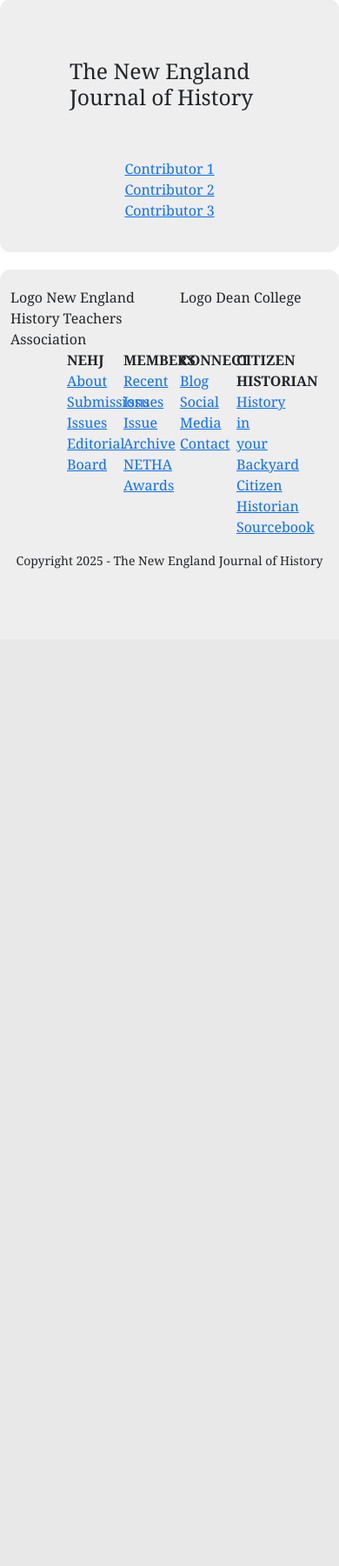
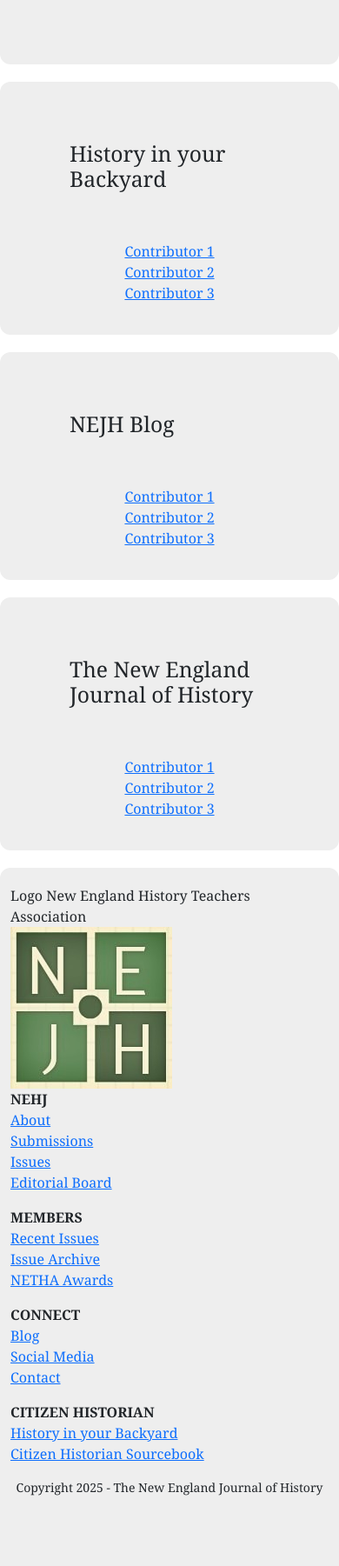
Before and after one commit to clio001/citizen-historian, a Flask app: page / in a window 390 px wide. Shown: the part 4099-5900 px from the top of the page at 87% size. Before the commit the page ends 4753 px from the top, so only its background shows below. Run offline with Flask 3, Linux system fonts and the light colour scheme.

Commit message:
fix feature img und lg responsive

```diff
--- a/static/styles/style-main.css
+++ b/static/styles/style-main.css
@@ -41,3 +41,8 @@
     box-shadow: 0 4px 8px rgba(0, 0, 0, 0.2);
     transition: 0.3s;
 }
+
+.about {
+
+    text-align: justify;
+}
--- a/templates/index.html
+++ b/templates/index.html
@@ -3,10 +3,29 @@
 
 <div class="container">
     <div class="row box">
-        <div class="col-2"></div>
-        <div class="col-4">Logo British Empire</div>
-        <div class="col-4">Intro Text</div>
-        <div class="col-2"></div>
+
+        <div class="col-lg-6">
+            <img src="static/img/mee_british empire_final.png" alt="NEJH Logo" class="img-fluid">
+        </div>
+        <div class="col-lg-6">
+
+            <div class="about">
+                <h2>About</h2>
+                <p>
+                    The Citizen Historian Sourcebook is a plattform for primary source documents and learning
+                    resources across a range of
+                    humanities fields and historical periods. In addition to a selection of source material, the CHS
+                    enables researchers,
+                    teachers, and students to deepen their understanding of historical topics. Editorial notes and
+                    further reading
+                    recommendations contextualize documents and connect researchers with current literature in the
+                    field.</p>
+                <p>
+                    The CHS is a digital history initiative by the New England Journal of History and Dean College.
+                </p>
+            </div>
+        </div>
+
     </div>
 
     <div class="row box">
--- a/templates/layout.html
+++ b/templates/layout.html
@@ -20,12 +20,14 @@
 
         <div class="container footer">
             <div class="row">
-                <div class="col-6">Logo New England History Teachers Association</div>
-                <div class="col-6">Logo Dean College</div>
+                <div class="col-lg-6">Logo New England History Teachers Association</div>
+                <div class="col-lg-6">
+                    <img src="static/img/NEHJ-logo.jpeg" alt="NEJH Logo" class="img-fluid">
+                </div>
             </div>
             <div class="row">
-                <div class="col-2"></div>
-                <div class="col-2">
+                <div class="col-lg-2"></div>
+                <div class="col-lg-2">
                     <strong>NEHJ</strong>
                     <ul class="list-unstyled">
                         <li><a href="#">About</a></li>
@@ -33,7 +35,7 @@
                         <li><a href="#">Issues</a></li>
                         <li><a href="#">Editorial Board</a></li>
                 </div>
-                <div class="col-2">
+                <div class="col-lg-2">
                     <strong>MEMBERS</strong>
                     <ul class="list-unstyled">
                         <li><a href="#">Recent Issues</a></li>
@@ -41,7 +43,7 @@
                         <li><a href="#">NETHA Awards</a></li>
 
                 </div>
-                <div class="col-2">
+                <div class="col-lg-2">
                     <strong>CONNECT</strong>
                     <ul class="list-unstyled">
                         <li><a href="#">Blog</a></li>
@@ -49,14 +51,14 @@
                         <li><a href="#">Contact</a></li>
 
                 </div>
-                <div class="col-2">
+                <div class="col-lg-2">
                     <strong>CITIZEN HISTORIAN</strong>
                     <ul class="list-unstyled">
                         <li><a href="#">History in your Backyard</a></li>
                         <li><a href="#">Citizen Historian Sourcebook</a></li>
 
                 </div>
-                <div class="col-2"></div>
+                <div class="col-lg-2"></div>
             </div>
             <div class="row">
                 <div class="small text-center">Copyright 2025 - The New England Journal of History</div>
```
